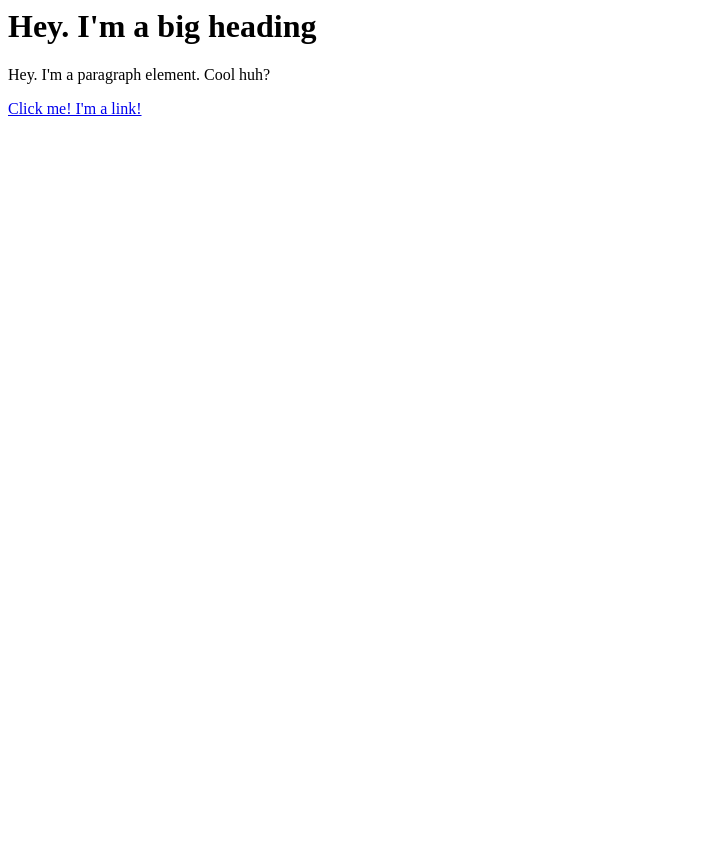
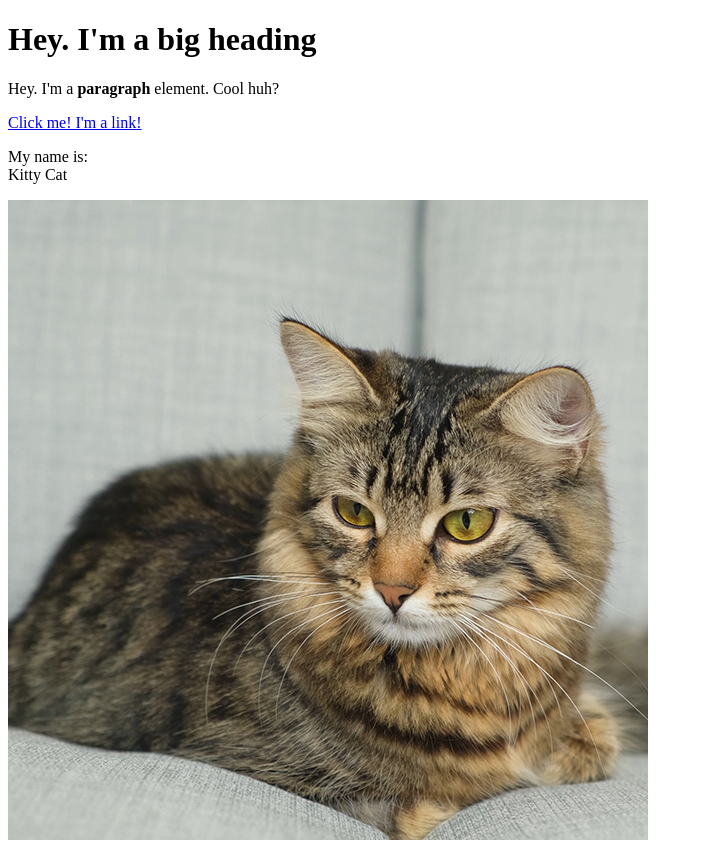
Before and after one commit to whitetori85/Favorite-tv-character, a plain HTML site: page Untitled-1.html in a window 1280 px wide. Shown: the whole page, without its empty margins (0-703 px from the left). Before the commit the page ends 800 px from the top, so only its background shows below. Drawn offline with Linux system fonts and the light colour scheme.

Commit message:
Added a cat image and a few more elements

```diff
--- a/Untitled-1.html
+++ b/Untitled-1.html
@@ -1,3 +1,14 @@
-<h1>Hey. I'm a big heading </h1>
-<p>Hey. I'm a paragraph element. Cool huh?</p>
-<a href="https://google.com" target="_blank" title="Let's go to Google">Click me! I'm a link!</a>
+<!DOCTYPE html>
+<html>
+    <head>
+        <title>Test page</title>
+    </head>
+    <body>
+        <h1>Hey. I'm a big heading </h1>
+        <p>Hey. I'm a <b>paragraph</b> element. Cool huh?</p>
+        <a href="https://google.com" target="_blank" title="Let's go to Google">Click me! I'm a link!</a>
+        <p>My name is:<br>
+            Kitty Cat</p>
+        <img src="img/cat.jpg">
+</body>
+</html>
```
Also changed, not shown: img/cat.jpg (added).
